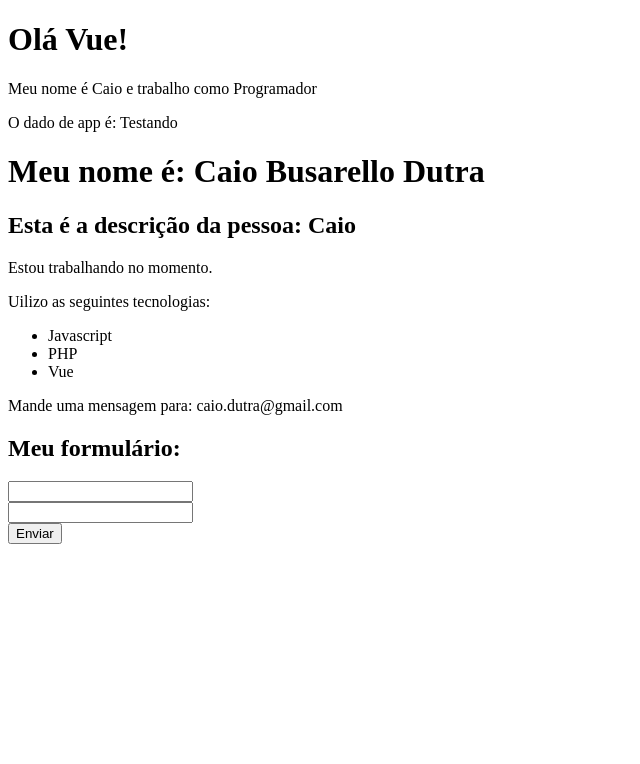
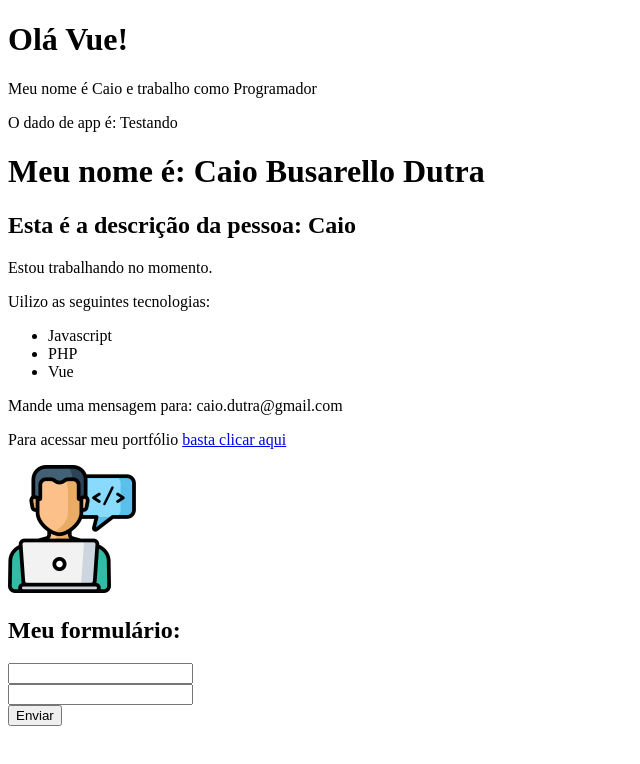
Before and after one commit to caiodutra08/courses, a Vue app in the folder cursoVue/2_projeto_vue/: page / in a window 1280 px wide. Shown: the top 764 px of the page, without its empty margins (0-640 px from the left). Built offline with nearby package versions, Linux system fonts and the light colour scheme.

Commit message:
Ninth class done. #10

```diff
--- a/cursoVue/2_projeto_vue/src/components/Info.vue
+++ b/cursoVue/2_projeto_vue/src/components/Info.vue
@@ -9,17 +9,26 @@
             <li>Vue</li>
         </ul>
         <p v-show="mostrar_email">Mande uma mensagem para: {{ email }}</p>
+        <p>Para acessar meu portfólio <a v-bind:href="meu_link" target="_blank">basta clicar aqui</a></p>
+        <Picture />
     </div>
 </template>
 
 <script>
+import Picture from "./Picture.vue"
+
 export default {
     name: "Info",
+    components: {
+        Picture
+    },
+
     data() {
         return {
             esta_trabalhando: true,
             mostrar_email: true,
-            email: "caio.dutra@gmail.com"
+            email: "caio.dutra@gmail.com",
+            meu_link: "https://github.com/caiodutra08 "
         }
     }
 };
--- /dev/null
+++ b/cursoVue/2_projeto_vue/src/components/Picture.vue
@@ -0,0 +1,15 @@
+<template>
+    <img :src="avatar" :alt="descricao" />
+</template>
+
+<script>
+export default {
+    name: "Picture",
+    data() {
+        return {
+            avatar:"/img/avatar.png",
+            descricao: "Caio Dutra"
+        };
+    },
+};
+</script>
```
Also changed, not shown: cursoVue/2_projeto_vue/public/img/avatar.png (added).
